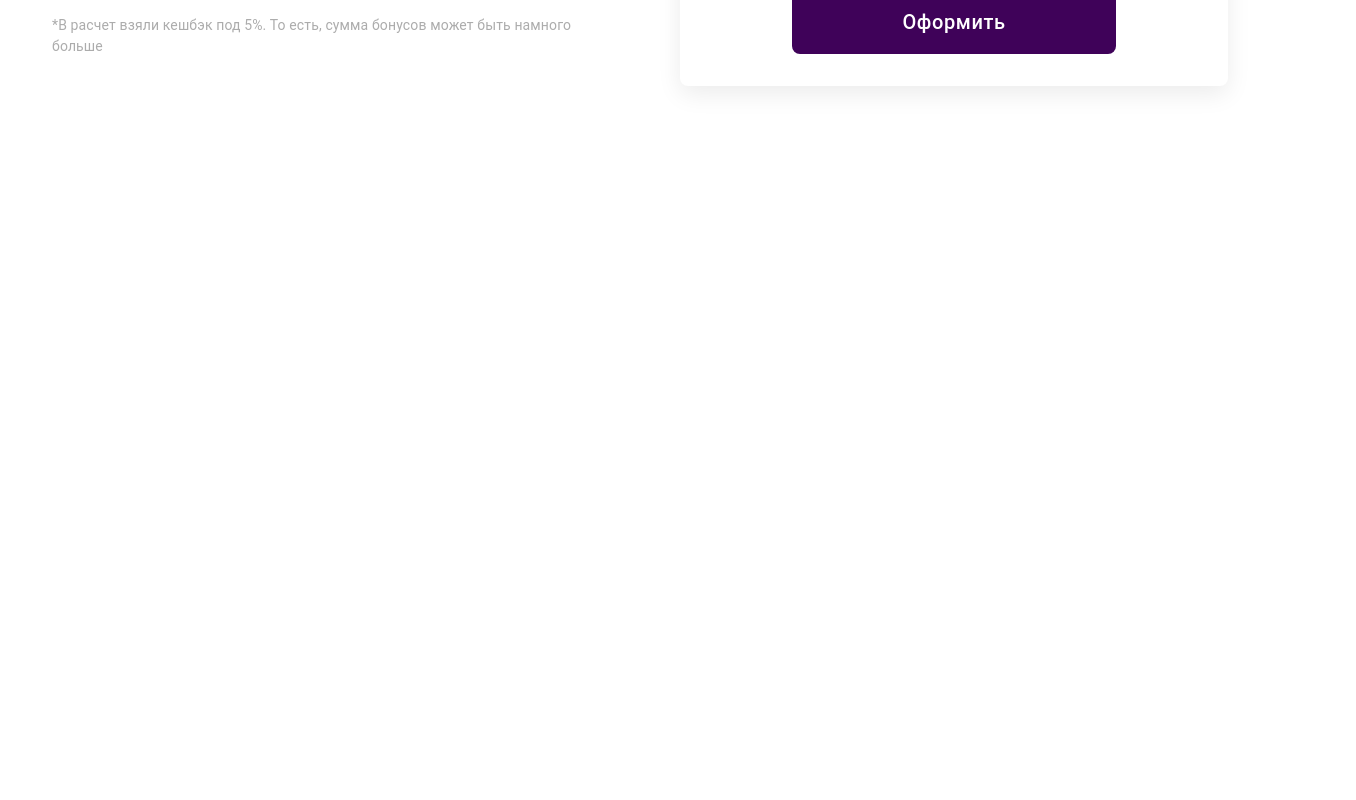
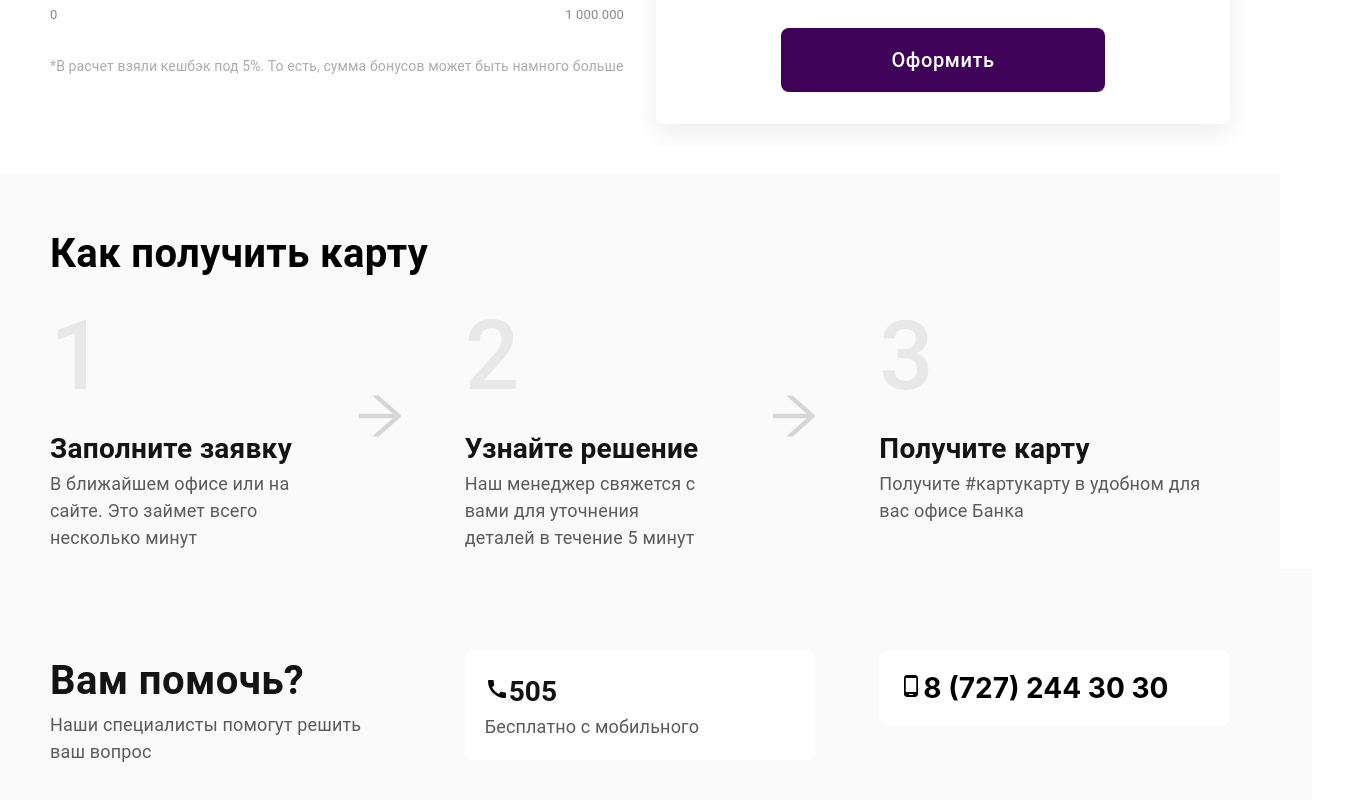
Before and after one commit to Sunnatilla/app-type, a React (Create React App) app: page / in a window 1280 px wide. Shown: the part 1660-2460 px from the top of the page, 1356 px wide, since content can reach past the window. Before the commit the page ends 1834 px from the top, so only its background shows below. Built offline with nearby package versions, Linux system fonts and the light colour scheme.

Commit message:
ready some blocks

```diff
--- a/package.json
+++ b/package.json
@@ -4,6 +4,7 @@
   "private": true,
   "dependencies": {
     "@material-ui/core": "^4.7.2",
+    "@material-ui/icons": "^4.5.1",
     "@testing-library/jest-dom": "^4.2.4",
     "@testing-library/react": "^9.3.2",
     "@testing-library/user-event": "^7.1.2",
--- a/src/App.tsx
+++ b/src/App.tsx
@@ -1,12 +1,16 @@
 import React from 'react';
-import { Header, BestCard, CalculatorCashback } from './components';
+import { Header, BestCard, CalculatorCashback, HowToGetCard, HelpYou } from './components';
 
 function App() {
+
+
   return (
     <div>
       <Header />
       <BestCard />
       <CalculatorCashback />
+      <HowToGetCard />
+      <HelpYou />
     </div>
   );
 }
--- a/src/components/BestCard.tsx
+++ b/src/components/BestCard.tsx
@@ -1,6 +1,7 @@
 import React from 'react';
 import { Grid, Typography } from '@material-ui/core';
 import { makeStyles, createStyles, Theme } from '@material-ui/core/styles';
+import { paddingDownSm, paddingSmXl } from './helper/DefaultPadding';
 
 const useStylesAbout = makeStyles((theme: Theme) =>
     createStyles({
@@ -120,8 +121,8 @@ const About = () => {
 const useStyles = makeStyles((theme: Theme) =>
     createStyles({
         [theme.breakpoints.down('sm')]: {
-            root: {
-                padding: '21px 20px 36px 20px'
+            root:{
+                padding: paddingDownSm
             },
             title: {
                 fontStyle: 'normal',
@@ -138,7 +139,7 @@ const useStyles = makeStyles((theme: Theme) =>
         },
         [theme.breakpoints.between('sm', 'xl')]: {
             root: {
-                padding: '42px 53px 72px 53px'
+                padding: paddingSmXl
             },
             title: {
                 fontStyle: 'normal',
@@ -156,7 +157,7 @@ const useStyles = makeStyles((theme: Theme) =>
     })
 )
 
-const BestCard = () => {
+const BestCard = (props: any) => {
 
     const classes = useStyles({});
 
--- a/src/components/CalculatorCashback.tsx
+++ b/src/components/CalculatorCashback.tsx
@@ -2,6 +2,7 @@ import React from 'react';
 import { Grid, Typography, Button, Paper, Slider } from '@material-ui/core';
 import { makeStyles, createStyles, Theme, withStyles } from '@material-ui/core/styles';
 import NumberFormat from 'react-number-format';
+import { paddingDownSm, paddingSmXl } from './helper/DefaultPadding';
 
 const PrettoSlider = withStyles({
     root: {
@@ -36,7 +37,7 @@ const useStyles = makeStyles((theme: Theme) =>
     createStyles({
         [theme.breakpoints.down('sm')]: {
             root: {
-                padding: '36px 20px 36px 20px'
+                padding: paddingDownSm
             },
             title: {
                 fontStyle: 'normal',
@@ -69,7 +70,7 @@ const useStyles = makeStyles((theme: Theme) =>
                 textTransform: 'none'
             },
             result: {
-                padding: '32px 67px 32px 67px',
+                padding: '16px 30px 16px 30px',
                 background: '#FFFFFF',
                 boxShadow: '0px 8px 24px rgba(0, 0, 0, 0.08)',
                 borderRadius: '8px'
@@ -77,60 +78,59 @@ const useStyles = makeStyles((theme: Theme) =>
             resultTitle: {
                 fontStyle: 'normal',
                 fontWeight: 500,
-                fontSize: '16px',
+                fontSize: '10px',
                 color: '#B9B9B9'
             },
             resultSum: {
                 fontStyle: 'normal',
                 fontWeight: 'normal',
-                fontSize: '96px',
+                fontSize: '48px',
                 color: '#141414'
             },
             resultOrderCard: {
-                width:'324px',
-                height: '64px',
+                width:'160px',
+                height: '32px',
                 backgroundColor: '#3F0259',
                 borderRadius: '8px',
                 fontStyle: 'normal',
                 fontWeight: 500,
-                fontSize: '20px',
+                fontSize: '10px',
                 textTransform: 'none',
                 color: '#FFFFFF'
             },
             monthSpending: {
                 fontStyle: 'normal',
                 fontWeight: 'normal',
-                fontSize: '13px',
-                height: '16px',
+                fontSize: '10px',
                 color: '#141414',
                 opacity: 0.7,
-                marginTop: '36px'
+                marginTop: '18px'
             },
             monthSpendingSum: {
                 fontStyle: 'normal',
                 fontWeight: 500,
-                fontSize: '32px',
+                fontSize: '20px',
                 color: '#141414',
-                marginTop: 12
+                marginTop: 6
             },
             monthSpendingInterval: {
                 fontStyle: 'normal',
                 fontWeight: 'normal',
-                fontSize: '13px',
+                fontSize: '10px',
                 color: '#898989'
             },
             note: {
                 fontStyle: 'normal',
                 fontWeight: 'normal',
-                fontSize: 14,
+                fontSize: 10,
                 color: '#898989',
                 opacity: 0.7,
-                marginTop: 32
+                marginTop: 20
             }
         },
         [theme.breakpoints.between('sm', 'xl')]: {
             root: {
-                padding: '72px 52px 72px 52px'
+                padding: paddingSmXl
             },
             title: {
                 fontStyle: 'normal',
@@ -195,7 +195,6 @@ const useStyles = makeStyles((theme: Theme) =>
                 fontStyle: 'normal',
                 fontWeight: 'normal',
                 fontSize: '13px',
-                height: '16px',
                 color: '#141414',
                 opacity: 0.7,
                 marginTop: '36px'
@@ -225,7 +224,7 @@ const useStyles = makeStyles((theme: Theme) =>
     })
 )
 
-const CaclulatorCashBack = () => {
+const CaclulatorCashBack = (props: any) => {
 
     const classes = useStyles({});
 
@@ -237,7 +236,7 @@ const CaclulatorCashBack = () => {
                 <Typography className={classes.title}>Калькулятор кешбэка</Typography>
             </Grid>
             <Grid item xl={12} lg={12} md={12} sm={12} xs={12}>
-                <Grid container spacing={10}>
+                <Grid container spacing={4}>
                     <Grid item xl={6} lg={6} md={6} sm={12} xs={12}>
                         <Grid container spacing={2}>
                             <Grid item>
--- a/src/components/Header.tsx
+++ b/src/components/Header.tsx
@@ -1,17 +1,15 @@
 import React from 'react';
 import { Grid, Button, Typography } from '@material-ui/core';
 import { makeStyles, createStyles, Theme } from '@material-ui/core/styles';
+import { paddingDownSm, paddingSmXl } from './helper/DefaultPadding';
 
 const useStyles = makeStyles((theme: Theme) =>
     createStyles({
         [theme.breakpoints.down('sm')]: {
             root:{
                 background: 'url(header-main.svg) no-repeat center center fixed',
-                backgroundSize: 'cover'
-            },
-            logo_div: {
-                marginLeft: '15px',
-                marginTop: '10px'
+                backgroundSize: 'cover',
+                padding: paddingDownSm
             },
             logo_img: {
                 width: '126px',
@@ -20,8 +18,6 @@ const useStyles = makeStyles((theme: Theme) =>
             buttonInternetBank: {
                 width: '120px',
                 height: '30px',
-                marginRight: '15px',
-                marginTop: '10px',
                 background: 'rgba(73, 73, 73, 0.2)',
                 border: '1px solid white',
                 boxSizing: 'border-box',
@@ -31,8 +27,7 @@ const useStyles = makeStyles((theme: Theme) =>
                 fontSize: '0.75rem'
             },
             cardDescriptionBlock: {
-                marginTop: '50px',
-                marginLeft: '20px'
+                marginTop: '50px'
             },
             cardTitle: {
                 fontStyle: 'normal',
@@ -78,11 +73,8 @@ const useStyles = makeStyles((theme: Theme) =>
         [theme.breakpoints.between('sm', 'xl')]: {
             root:{
                 background: 'url(header-main.svg) no-repeat center center fixed',
-                backgroundSize: 'cover'
-            },
-            logo_div: {
-                marginLeft: '60px',
-                marginTop: '26px'
+                backgroundSize: 'cover',
+                padding: paddingSmXl
             },
             logo_img: {
                 width: '168px',
@@ -91,8 +83,6 @@ const useStyles = makeStyles((theme: Theme) =>
             buttonInternetBank: {
                 width: '160px',
                 height: '40px',
-                marginRight: '60px',
-                marginTop: '24px',
                 background: 'rgba(73, 73, 73, 0.2)',
                 border: '1px solid white',
                 boxSizing: 'border-box',
@@ -102,8 +92,7 @@ const useStyles = makeStyles((theme: Theme) =>
                 fontSize: '0.875rem'
             },
             cardDescriptionBlock: {
-                marginTop: '107px',
-                marginLeft: '52px'
+                marginTop: '107px'
             },
             cardTitle: {
                 fontStyle: 'normal',
@@ -149,7 +138,7 @@ const useStyles = makeStyles((theme: Theme) =>
     })
 );
 
-const Header = () => {
+const Header = (props: any) => {
 
     const classes = useStyles({});
 
--- /dev/null
+++ b/src/components/HelpYou.tsx
@@ -0,0 +1,110 @@
+import React from 'react'
+import { Grid, Typography, Paper } from '@material-ui/core';
+import { makeStyles, createStyles, Theme } from '@material-ui/core/styles';
+import { paddingDownSm, paddingSmXl } from './helper/DefaultPadding';
+import { PhoneAndroid, Call } from '@material-ui/icons';
+
+const useStyles = makeStyles((theme: Theme) =>
+    createStyles({
+        [theme.breakpoints.down('sm')]: {
+            root: {
+                padding: paddingDownSm,
+                backgroundColor: '#FAFAFA'
+            },
+            helpYou: {
+                fontStyle: 'normal',
+                fontWeight: 'bold',
+                fontSize: 20,
+                color: '#141414'
+            },
+            paper: {
+                backgroundColor: '#FFFFFF',
+                borderRadius: 8,
+                padding: 10
+            },
+            ourSpec: {
+                fontStyle: 'normal',
+                fontWeight: 'normal',
+                fontSize: 10,
+                color: '#5B5B5B'
+            },
+            freeCall: {
+                fontStyle: 'normal',
+                fontWeight: 'bold',
+                fontSize: 14,
+                color: '#141414'
+            },
+            phone: {
+                fonStyle: 'normal',
+                fontWeight: 'bold',
+                fontSize: 14
+            }
+        },
+        [theme.breakpoints.between('sm', 'xl')]: {
+            root: {
+                padding: paddingSmXl,
+                backgroundColor: '#FAFAFA'
+            },
+            helpYou: {
+                fontStyle: 'normal',
+                fontWeight: 'bold',
+                fontSize: 40,
+                color: '#141414'
+            },
+            paper: {
+                backgroundColor: '#FFFFFF',
+                borderRadius: 8,
+                padding: 20
+            },
+            ourSpec: {
+                fontStyle: 'normal',
+                fontWeight: 'normal',
+                fontSize: 18,
+                color: '#5B5B5B'
+            },
+            freeCall: {
+                fontStyle: 'normal',
+                fontWeight: 'bold',
+                fontSize: 28,
+                color: '#141414'
+            },
+            phone: {
+                fonStyle: 'normal',
+                fontWeight: 'bold',
+                fontSize: 28
+            }
+        }
+    })
+)
+
+const HelpYou = () => {
+
+    const classes = useStyles({});
+
+    return(
+        <Grid container className={classes.root} spacing={8}>
+            <Grid item xl={4} lg={4} md={4} sm={12} xs={12}>
+                <Typography className={classes.helpYou}>Вам помочь?</Typography>
+                <Typography className={classes.ourSpec}>Наши специалисты помогут решить ваш вопрос</Typography>
+            </Grid>
+            <Grid item xl={4} lg={4} md={4} sm={12} xs={12}>
+                <div className={classes.paper}>
+                    <Typography>
+                        <Call /><span className={classes.freeCall}>505</span>
+                    </Typography>
+                    <Typography className={classes.ourSpec}>
+                        Бесплатно с мобильного
+                    </Typography>
+                </div>
+            </Grid>
+            <Grid item xl={4} lg={4} md={4} sm={12} xs={12}>
+                <div className={classes.paper}>
+                    <PhoneAndroid /><span className={classes.phone}>8 (727) 244 30 30</span>
+                </div>
+            </Grid>
+        </Grid>
+    )
+
+}
+
+export default HelpYou;
--- /dev/null
+++ b/src/components/HowToGetCard.tsx
@@ -0,0 +1,129 @@
+import React from 'react';
+import { Grid, Typography } from '@material-ui/core';
+import { makeStyles, createStyles, Theme } from '@material-ui/core/styles';
+import { paddingSmXl, paddingDownSm } from './helper/DefaultPadding';
+
+const useStyles = makeStyles((theme: Theme) =>
+    createStyles({
+        [theme.breakpoints.down('sm')]: {
+            root: {
+                backgroundColor: '#FAFAFA',
+                padding: paddingDownSm
+            },
+            mainTitle: {
+                fontStyle: 'normal',
+                fontWeight: 'bold',
+                fontSize: '20px'
+            },
+            step: {
+                fontStyle: 'normal',
+                fontWeight: 500,
+                fontSize: 48,
+                color: '#E8E8E8'
+            },
+            title: {
+                fontStyle: 'normal',
+                fontWeight: 'bold',
+                fontSize: 14,
+                color: '#141414'
+            },
+            description: {
+                fontStyle: 'normal',
+                fontWeight: 'normal',
+                fontSize: 10,
+                color: '#5B5B5B'
+            },
+            arrow: {
+                width: 20,
+                height: 20
+            }
+        },
+        [theme.breakpoints.between('sm', 'xl')]: {
+            root: {
+                backgroundColor: '#FAFAFA',
+                padding: paddingSmXl
+            },
+            mainTitle: {
+                fontStyle: 'normal',
+                fontWeight: 'bold',
+                fontSize: '40px'
+            },
+            step: {
+                fontStyle: 'normal',
+                fontWeight: 500,
+                fontSize: 96,
+                color: '#E8E8E8'
+            },
+            title: {
+                fontStyle: 'normal',
+                fontWeight: 'bold',
+                fontSize: 28,
+                color: '#141414'
+            },
+            description: {
+                fontStyle: 'normal',
+                fontWeight: 'normal',
+                fontSize: 18,
+                color: '#5B5B5B'
+            },
+            arrow: {
+                width: 42,
+                height: 42
+            }
+        }
+    })
+)
+
+const HowToGetCard = (props: any) => {
+
+    const classes = useStyles({});
+
+    return(
+        <Grid container className={classes.root}>
+            <Grid item xl={12} lg={12} md={12} sm={12} xs={12}>
+                <Typography className={classes.mainTitle}>Как получить карту</Typography>
+            </Grid>
+            <Grid item xl={12} lg={12} md={12} sm={12} xs={12}>
+                <Grid container spacing={8}>
+                    <Grid item xl={4} lg={4} md={4} sm={12} xs={12}>
+                        <Grid container spacing={8} alignItems="center">
+                            <Grid item xl={true} lg={true} md={true} sm={true} xs={true}>
+                                <Typography className={classes.step}>1</Typography>
+                                <Typography className={classes.title}>Заполните заявку</Typography>
+                                <Typography className={classes.description}>В ближайшем офисе или на сайте. Это займет всего несколько минут</Typography>
+                            </Grid>
+                            <Grid item xl={false} lg={false} md={false} sm={false} xs={false}>
+                                <img className={classes.arrow} src="arrow.svg" alt="arrow" />
+                            </Grid>
+                        </Grid>
+                    </Grid>
+                    <Grid item xl={4} lg={4} md={4} sm={12} xs={12}>
+                        <Grid container spacing={8} alignItems="center">
+                            <Grid item xl={true} lg={true} md={true} sm={true} xs={true}>
+                                <Typography className={classes.step}>2</Typography>
+                                <Typography className={classes.title}>Узнайте решение</Typography>
+                                <Typography className={classes.description}>Наш менеджер свяжется с вами для уточнения деталей в течение 5 минут</Typography>
+                            </Grid>
+                            <Grid item xl={false} lg={false} md={false} sm={false} xs={false}>
+                                <img className={classes.arrow} src="arrow.svg" alt="arrow" />
+                            </Grid>
+                        </Grid>
+                    </Grid>
+                    <Grid item xl={4} lg={4} md={4} sm={12} xs={12}>
+                        <Grid container spacing={8} alignItems="center">
+                            <Grid item xl={true} lg={true} md={true} sm={true} xs={true}>
+                                <Typography className={classes.step}>3</Typography>
+                                <Typography className={classes.title}>Получите карту</Typography>
+                                <Typography className={classes.description}>Получите #картукарту в удобном для вас офисе Банка</Typography>
+                            </Grid>
+                        </Grid>
+                    </Grid>
+                </Grid>
+            </Grid>
+        </Grid>
+
+    )
+
+}
+
+export default HowToGetCard;
--- /dev/null
+++ b/src/components/helper/DefaultPadding.ts
@@ -0,0 +1,3 @@
+export const paddingSmXl = '50px';
+
+export const paddingDownSm = '15px';
--- a/src/components/index.ts
+++ b/src/components/index.ts
@@ -1,3 +1,5 @@
 export { default as Header } from './Header';
 export { default as BestCard } from './BestCard';
 export { default as CalculatorCashback } from './CalculatorCashback';
+export { default as HowToGetCard } from './HowToGetCard';
+export { default as HelpYou } from './HelpYou';
```
Also changed, not shown: public/arrow.svg (added), 1 other file (tests, documents, lock files or other folders).
